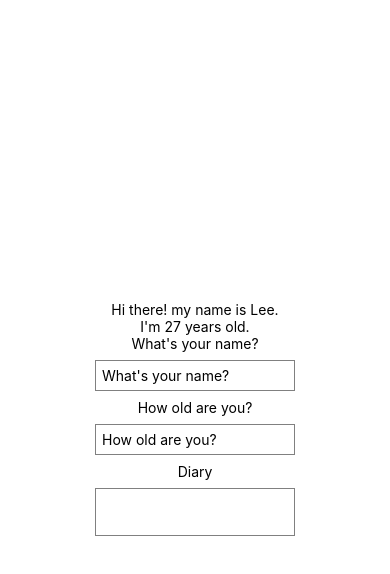
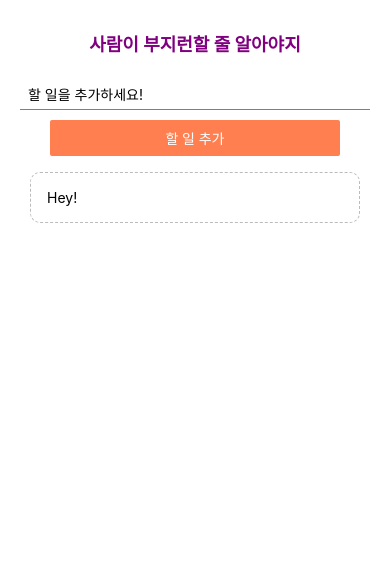
Before and after one commit to ShinLeejong/my_first_reactnative_app, a React Native app: screen / in a window 390 px wide. Shown: the top 574 px of the page. Built offline with nearby package versions, Linux system fonts and the light colour scheme.

Commit message:
todo app

```diff
--- a/App.tsx
+++ b/App.tsx
@@ -1,34 +1,40 @@
-import { StatusBar } from 'expo-status-bar';
 import React, { useState } from 'react';
-import { StyleSheet, Text, View, TextInput } from 'react-native';
+import { StyleSheet, View, FlatList } from 'react-native';
+import AddTodo from './components/addTodo';
+import Header from "./components/header";
+import TodoLists from './components/todoLists';
 
-export default function App() {
-  const [name, setName] = useState('Lee');
-  const [age, setAge] = useState(27);
+export default function App(): JSX.Element {
+  const [todos, setTodos] = useState([
+    {
+      text: "Hey!",
+      key: '1'
+    }
+  ]);
+
+  const onTouchablePress = (key: string): void => setTodos(() => todos.filter(ele => ele.key !== key));
+  const onAddPress = (text: string): void => setTodos((prev) => [
+    {
+      text,
+      key: (prev.length + 1).toString(),
+    },
+    ...prev
+  ]);
 
   return (
     <View style={styles.container}>
-      <Text>Hi there! my name is {name}.</Text>
-      <Text>I'm {age} years old.</Text>
-      <Text>What's your name?</Text>
-        <TextInput
-          style={styles.input}
-          placeholder="What's your name?"
-          onChangeText={(name) => setName(name.toString())}
-        />
-      <Text>How old are you?</Text>
-        <TextInput
-          style={styles.input}
-          placeholder="How old are you?"
-          onChangeText={(age) => setAge(+age)}
-        />
-      <Text>Diary</Text>
-        <TextInput
-          style={styles.input}
-          multiline
-          keyboardType='numeric'
-        />
-      <StatusBar style="auto" />
+      <Header />
+      <View style={styles.content}>
+        <AddTodo pressHandler={onAddPress} />
+        <View style={styles.list}>
+          <FlatList
+            data={todos}
+            renderItem={({item}): JSX.Element => (
+              <TodoLists item={item} pressHandler={onTouchablePress}/>
+            )}
+          />
+        </View>
+      </View>
     </View>
   );
 }
@@ -37,14 +43,11 @@ const styles = StyleSheet.create({
   container: {
     flex: 1,
     backgroundColor: 'white',
-    alignItems: 'center',
-    justifyContent: 'center',
   },
-  input: {
-    borderWidth: 1,
-    borderColor: 'grey',
-    padding: 6,
-    margin: 8,
-    width: 200
-  }
+  content: {
+    paddingHorizontal: 20,
+  },
+  list: {
+    paddingHorizontal: 10,
+  },
 });
--- /dev/null
+++ b/components/addTodo.tsx
@@ -0,0 +1,45 @@
+import React, { useState } from 'react';
+import { StyleSheet, View, TextInput, Button } from 'react-native';
+
+interface AddTodo {
+    pressHandler(text: string): void
+}
+
+export default ({pressHandler}: AddTodo): JSX.Element => {
+
+    const [text, setText] = useState('');
+
+    const changeHandler = (inputText: string): void => {
+        setText(inputText);
+    }
+
+    return (
+        <View>
+            <TextInput
+                style={styles.input}
+                placeholder='할 일을 추가하세요!'
+                onChangeText={changeHandler}
+            />
+            <View style={styles.btn}>
+                <Button
+                    onPress={() => pressHandler(text)}
+                    title='할 일 추가'
+                    color="coral"
+                />
+            </View>
+        </View>
+    )
+}
+
+const styles = StyleSheet.create({
+    input: {
+        marginBottom: 10,
+        paddingHorizontal: 8,
+        paddingVertical: 6,
+        borderBottomWidth: 1,
+        borderBottomColor: 'grey'
+    },
+    btn: {
+        paddingHorizontal: 30,
+    },
+});
--- /dev/null
+++ b/components/header.tsx
@@ -0,0 +1,26 @@
+import React from 'react';
+import { StyleSheet, Text, View } from 'react-native';
+
+export default (): JSX.Element => {
+    return (
+        <View style={styles.header}>
+            <Text style={styles.title}>
+                사람이 부지런할 줄 알아야지
+            </Text>
+        </View>
+    )
+}
+
+const styles = StyleSheet.create({
+    header: {
+        height: 80,
+        paddingTop: 30,
+        backgroundcolor: 'coral'
+    },
+    title: {
+        textAlign: 'center',
+        color: 'purple',
+        fontSize: 18,
+        fontWeight: 'bold'
+    },
+});
--- /dev/null
+++ b/components/todoLists.tsx
@@ -0,0 +1,29 @@
+import React from 'react';
+import { StyleSheet, Text, TouchableOpacity } from 'react-native';
+
+interface Todo {
+    item: {
+        text: string,
+        key: string
+    },
+    pressHandler(key: string): void,
+}
+
+export default ({item, pressHandler}: Todo): JSX.Element => {
+    return (
+        <TouchableOpacity onPress={() => pressHandler(item.key)}>
+            <Text style={styles.text}>{item.text}</Text>
+        </TouchableOpacity>
+    )
+}
+
+const styles = StyleSheet.create({
+    text: {
+        padding: 16,
+        marginTop: 16,
+        borderColor: '#bbb',
+        borderWidth: 1,
+        borderStyle: 'dashed',
+        borderRadius: 10,
+    }
+});
```
